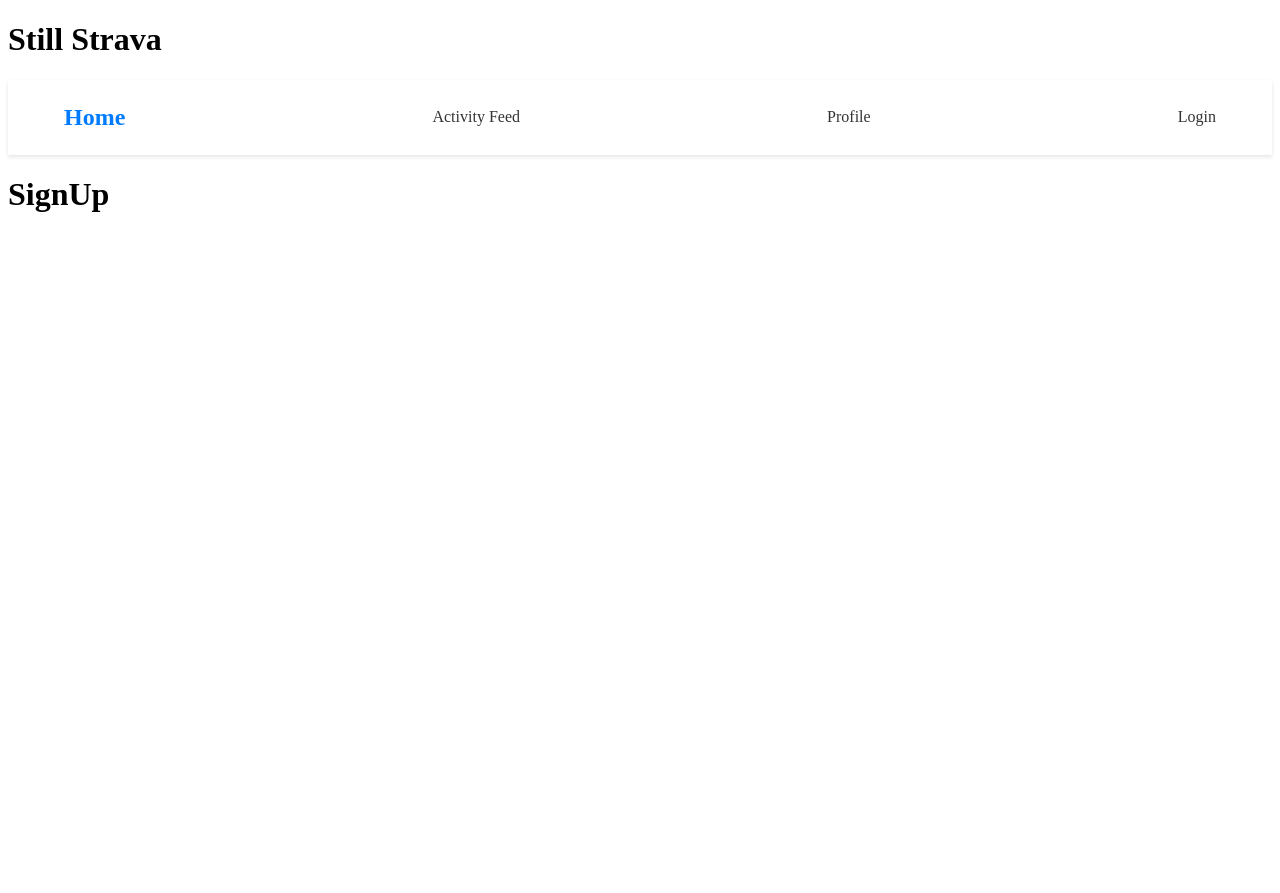
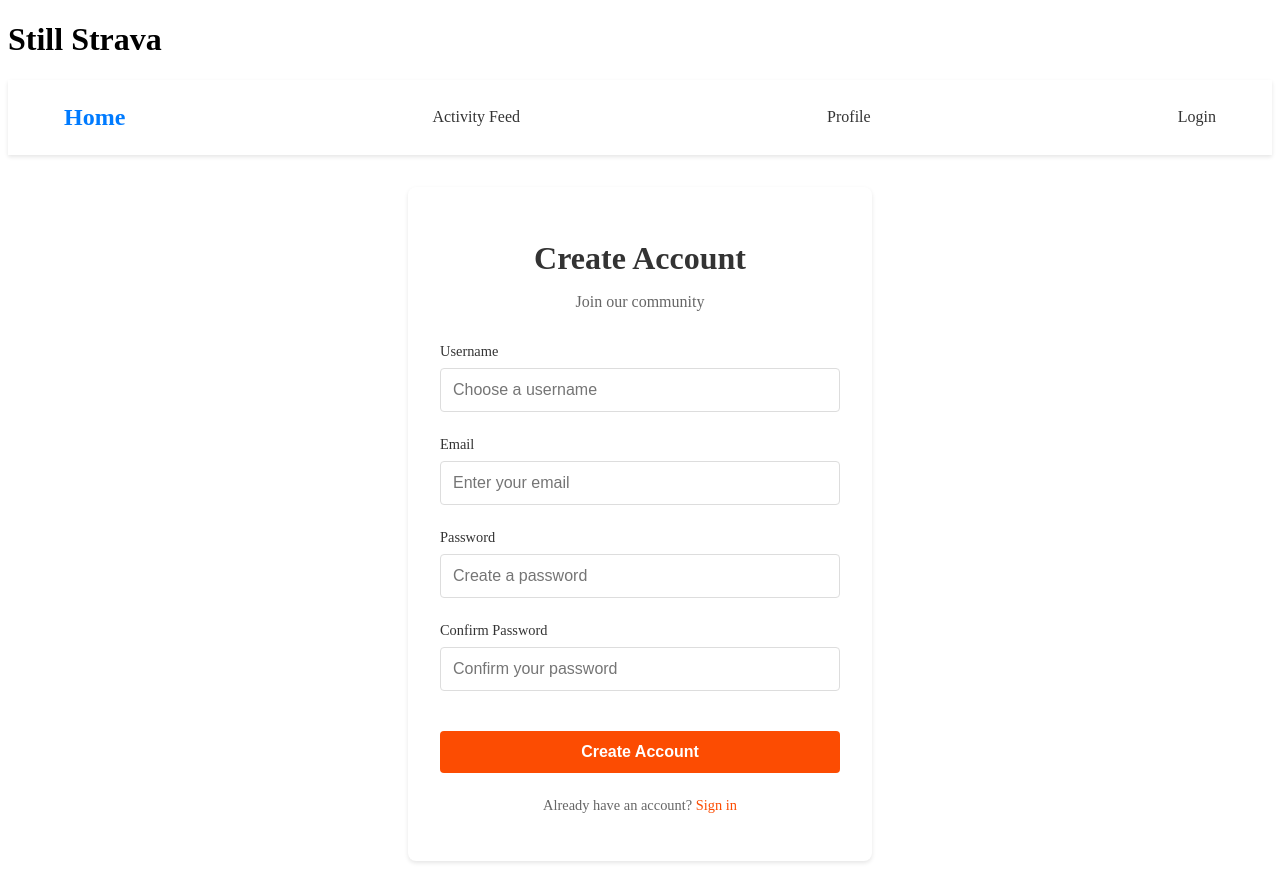
Before and after one commit to ThisbeSchoJo/still-strava, a React (Create React App) app in the folder client/: page /signup in a window 1280 px wide. Before the commit the page ends 800 px from the top, so only its background shows below. Built offline with nearby package versions, Linux system fonts and the light colour scheme.

Commit message:
Added login.css and signup.css and imported respectively, updated Login.js and SignUp.js to have more complex forms and classnames for styling

```diff
--- a/client/src/components/auth/Login.js
+++ b/client/src/components/auth/Login.js
@@ -1,9 +1,34 @@
+import "../../styling/login.css";
+
 function Login() {
-    return (
-        <div>
-            <h1>Login</h1>
+  return (
+    <div className="login-container">
+      <div className="login-header">
+        <h1>Welcome Back</h1>
+        <p>Sign in to continue</p>
+      </div>
+      <form className="login-form">
+        <div className="form-group">
+          <label htmlFor="email">Email</label>
+          <input type="email" id="email" placeholder="Enter your email" />
         </div>
-    )
+        <div className="form-group">
+          <label htmlFor="password">Password</label>
+          <input
+            type="password"
+            id="password"
+            placeholder="Enter your password"
+          />
+        </div>
+        <button className="login-button">Sign In</button>
+      </form>
+      <div className="login-footer">
+        <p>
+          Don't have an account? <a href="/signup">Sign up</a>
+        </p>
+      </div>
+    </div>
+  );
 }
 
 export default Login;
--- a/client/src/components/auth/SignUp.js
+++ b/client/src/components/auth/SignUp.js
@@ -1,9 +1,54 @@
+import "../../styling/signup.css";
+
 function SignUp() {
-    return (
-        <div>
-            <h1>SignUp</h1>
+  return (
+    <div className="signup-container">
+      <div className="signup-header">
+        <h1>Create Account</h1>
+        <p>Join our community</p>
+      </div>
+
+      <form className="signup-form">
+        <div className="form-group">
+          <label htmlFor="username">Username</label>
+          <input type="text" id="username" placeholder="Choose a username" />
         </div>
-    )
+
+        <div className="form-group">
+          <label htmlFor="email">Email</label>
+          <input type="email" id="email" placeholder="Enter your email" />
+        </div>
+
+        <div className="form-group">
+          <label htmlFor="password">Password</label>
+          <input
+            type="password"
+            id="password"
+            placeholder="Create a password"
+          />
+        </div>
+
+        <div className="form-group">
+          <label htmlFor="confirmPassword">Confirm Password</label>
+          <input
+            type="password"
+            id="confirmPassword"
+            placeholder="Confirm your password"
+          />
+        </div>
+
+        <button type="submit" className="signup-button">
+          Create Account
+        </button>
+      </form>
+
+      <div className="signup-footer">
+        <p>
+          Already have an account? <a href="/login">Sign in</a>
+        </p>
+      </div>
+    </div>
+  );
 }
 
 export default SignUp;
--- /dev/null
+++ b/client/src/styling/login.css
@@ -0,0 +1,114 @@
+.login-container {
+  max-width: 400px;
+  margin: 2rem auto;
+  padding: 2rem;
+  background: white;
+  border-radius: 8px;
+  box-shadow: 0 2px 4px rgba(0, 0, 0, 0.1);
+}
+
+.login-header {
+  text-align: center;
+  margin-bottom: 2rem;
+}
+
+.login-header h1 {
+  color: #333;
+  font-size: 2rem;
+  font-weight: 600;
+  margin-bottom: 0.5rem;
+}
+
+.login-header p {
+  color: #666;
+  font-size: 1rem;
+}
+
+.login-form {
+  display: flex;
+  flex-direction: column;
+  gap: 1.5rem;
+}
+
+.form-group {
+  display: flex;
+  flex-direction: column;
+  gap: 0.5rem;
+}
+
+.form-group label {
+  color: #333;
+  font-size: 0.9rem;
+  font-weight: 500;
+}
+
+.form-group input {
+  padding: 0.75rem;
+  border: 1px solid #ddd;
+  border-radius: 4px;
+  font-size: 1rem;
+  transition: border-color 0.2s ease;
+}
+
+.form-group input:focus {
+  outline: none;
+  border-color: #fc4c02;
+  box-shadow: 0 0 0 2px rgba(252, 76, 2, 0.1);
+}
+
+.login-button {
+  background-color: #fc4c02;
+  color: white;
+  padding: 0.75rem;
+  border: none;
+  border-radius: 4px;
+  font-size: 1rem;
+  font-weight: 600;
+  cursor: pointer;
+  transition: background-color 0.2s ease;
+}
+
+.login-button:hover {
+  background-color: #e34402;
+}
+
+.login-button:disabled {
+  background-color: #ccc;
+  cursor: not-allowed;
+}
+
+.login-footer {
+  text-align: center;
+  margin-top: 1.5rem;
+  color: #666;
+  font-size: 0.9rem;
+}
+
+.login-footer a {
+  color: #fc4c02;
+  text-decoration: none;
+  font-weight: 500;
+}
+
+.login-footer a:hover {
+  text-decoration: underline;
+}
+
+/* Error message styling */
+.error-message {
+  color: #dc3545;
+  font-size: 0.9rem;
+  margin-top: 0.25rem;
+}
+
+/* Responsive design */
+@media (max-width: 480px) {
+  .login-container {
+    margin: 1rem;
+    padding: 1.5rem;
+  }
+
+  .login-header h1 {
+    font-size: 1.75rem;
+  }
+}
--- /dev/null
+++ b/client/src/styling/signup.css
@@ -0,0 +1,134 @@
+.signup-container {
+  max-width: 400px;
+  margin: 2rem auto;
+  padding: 2rem;
+  background: white;
+  border-radius: 8px;
+  box-shadow: 0 2px 4px rgba(0, 0, 0, 0.1);
+}
+
+.signup-header {
+  text-align: center;
+  margin-bottom: 2rem;
+}
+
+.signup-header h1 {
+  color: #333;
+  font-size: 2rem;
+  font-weight: 600;
+  margin-bottom: 0.5rem;
+}
+
+.signup-header p {
+  color: #666;
+  font-size: 1rem;
+}
+
+.signup-form {
+  display: flex;
+  flex-direction: column;
+  gap: 1.5rem;
+}
+
+.form-group {
+  display: flex;
+  flex-direction: column;
+  gap: 0.5rem;
+}
+
+.form-group label {
+  color: #333;
+  font-size: 0.9rem;
+  font-weight: 500;
+}
+
+.form-group input {
+  padding: 0.75rem;
+  border: 1px solid #ddd;
+  border-radius: 4px;
+  font-size: 1rem;
+  transition: border-color 0.2s ease;
+}
+
+.form-group input:focus {
+  outline: none;
+  border-color: #fc4c02;
+  box-shadow: 0 0 0 2px rgba(252, 76, 2, 0.1);
+}
+
+.signup-button {
+  background-color: #fc4c02;
+  color: white;
+  padding: 0.75rem;
+  border: none;
+  border-radius: 4px;
+  font-size: 1rem;
+  font-weight: 600;
+  cursor: pointer;
+  transition: background-color 0.2s ease;
+  margin-top: 1rem;
+}
+
+.signup-button:hover {
+  background-color: #e34402;
+}
+
+.signup-button:disabled {
+  background-color: #ccc;
+  cursor: not-allowed;
+}
+
+.signup-footer {
+  text-align: center;
+  margin-top: 1.5rem;
+  color: #666;
+  font-size: 0.9rem;
+}
+
+.signup-footer a {
+  color: #fc4c02;
+  text-decoration: none;
+  font-weight: 500;
+}
+
+.signup-footer a:hover {
+  text-decoration: underline;
+}
+
+/* Password requirements list */
+.password-requirements {
+  margin-top: 0.5rem;
+  padding-left: 1rem;
+  font-size: 0.85rem;
+  color: #666;
+}
+
+.password-requirements li {
+  margin-bottom: 0.25rem;
+}
+
+/* Error message styling */
+.error-message {
+  color: #dc3545;
+  font-size: 0.9rem;
+  margin-top: 0.25rem;
+}
+
+/* Success message styling */
+.success-message {
+  color: #28a745;
+  font-size: 0.9rem;
+  margin-top: 0.25rem;
+}
+
+/* Responsive design */
+@media (max-width: 480px) {
+  .signup-container {
+    margin: 1rem;
+    padding: 1.5rem;
+  }
+
+  .signup-header h1 {
+    font-size: 1.75rem;
+  }
+}
```
